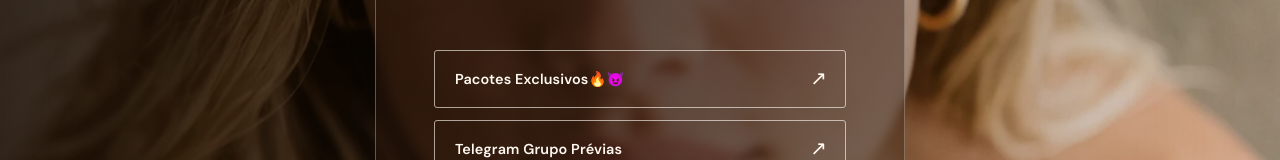
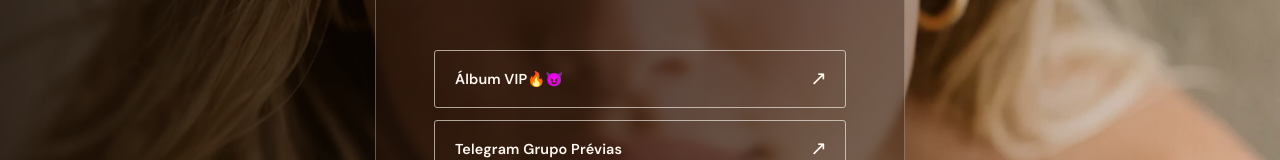
Before and after one commit to eusoumaripaixao/segredo, a plain HTML site: page index.html in a window 1280 px wide. Shown: the part 250-410 px from the top of the page. Drawn offline with nearby package versions, Linux system fonts and the light colour scheme; a web font is replaced by a local one.

Commit message:
Update index.html

```diff
--- a/index.html
+++ b/index.html
@@ -23,7 +23,7 @@
         </header>
 
         <nav class="links" aria-label="Links de Mari Paixão">
-          <a class="link" href="https://linkpriv.app/ODM5MDA="><span>Pacotes Exclusivos🔥😈</span><b aria-hidden="true">↗</b></a>
+          <a class="link" href="https://linkpriv.app/ODM5MDA="><span>Álbum VIP🔥😈</span><b aria-hidden="true">↗</b></a>
           <a class="link" href="https://t.me/+08KYo-1VRQ9hNjUx"><span>Telegram Grupo Prévias </span><b aria-hidden="true">↗</b></a>
           <a class="link" href="https://mdbt.com.br/189a2a40-bc4e-44ac-9a00-229c552932b0"><span>Telegram Grupo VIP</span><b aria-hidden="true">↗</b></a>
 
```
